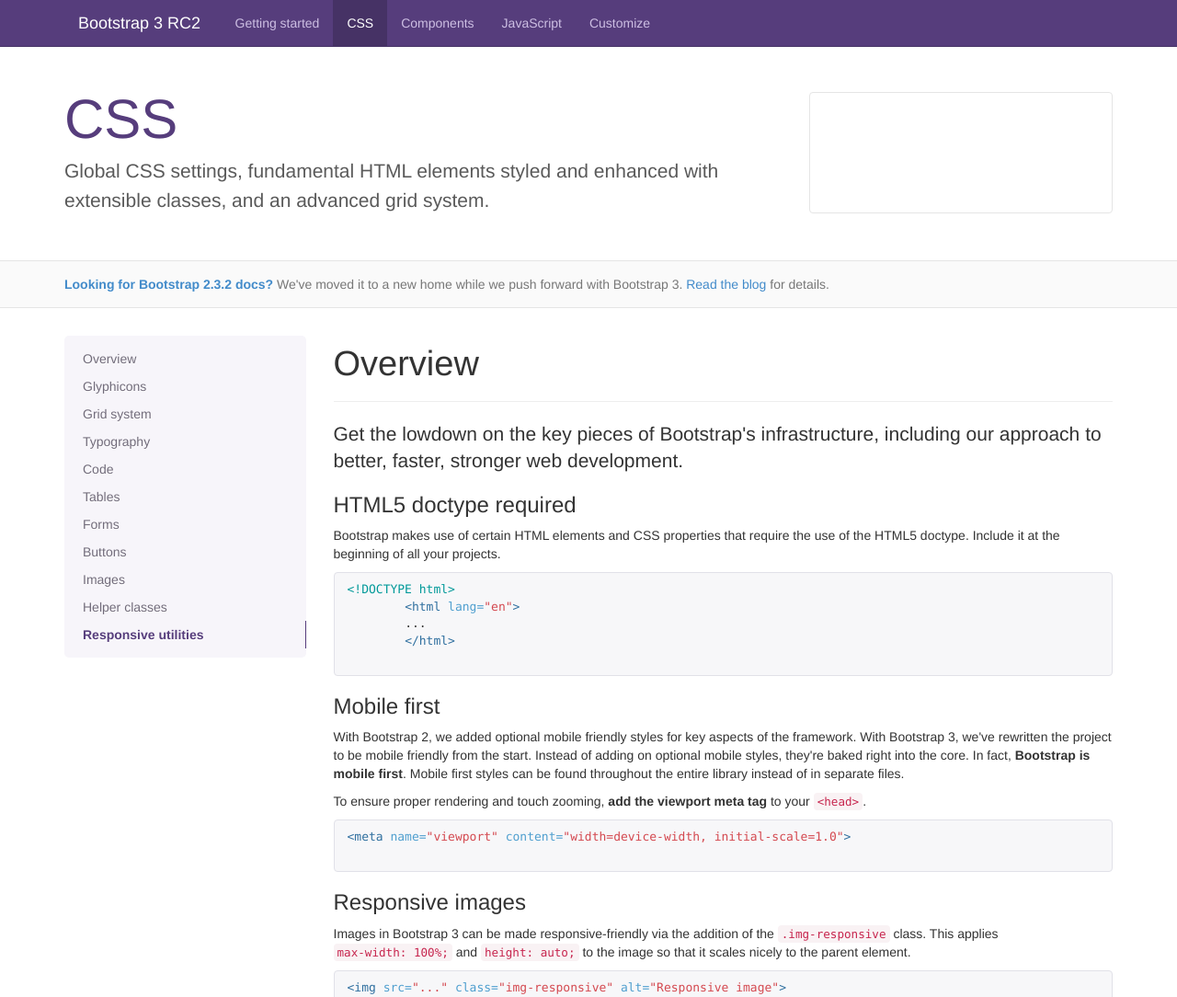
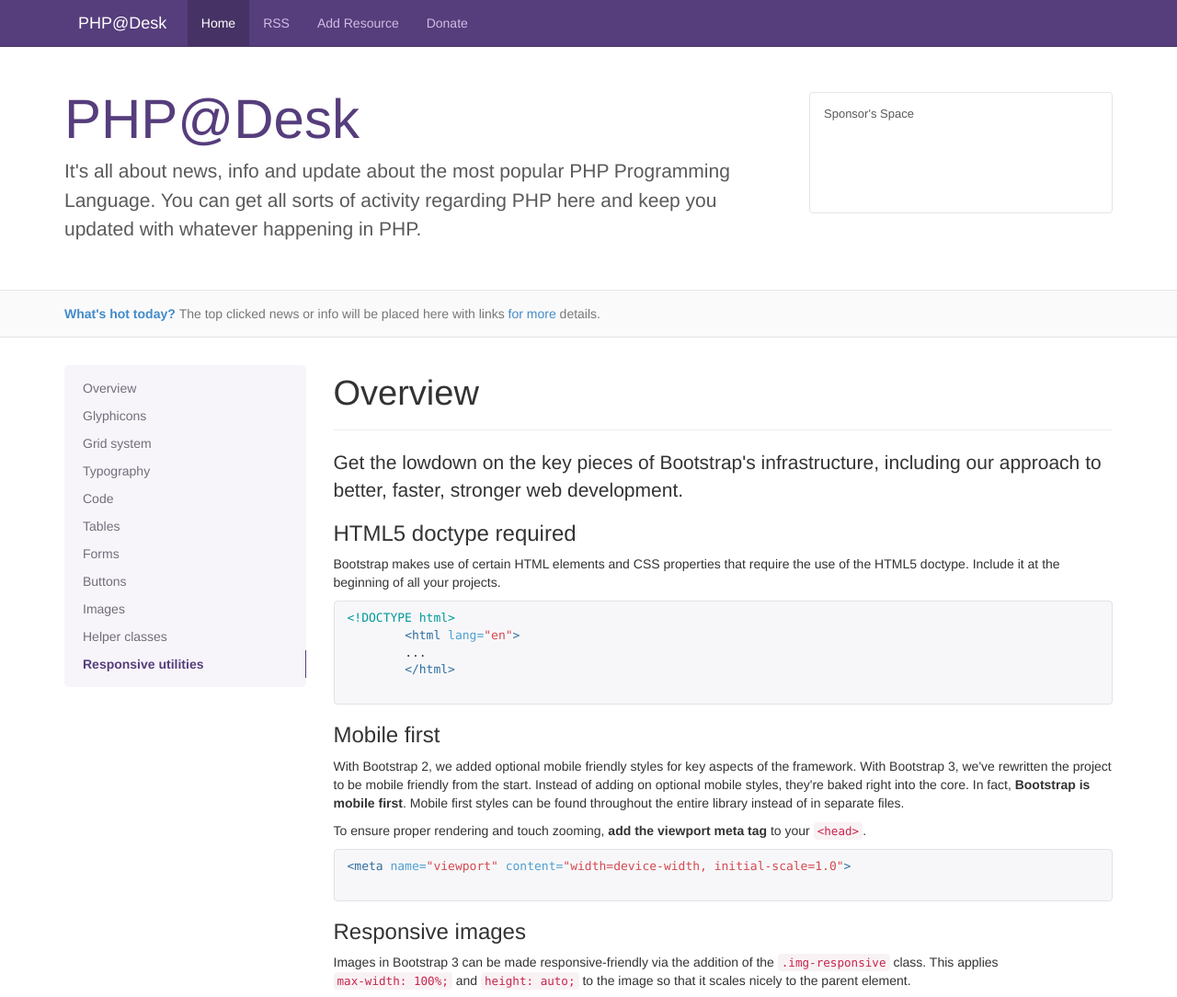
Before and after one commit to shahariaazam/phpdesk, a plain HTML site: page index.html in a window 1280 px wide. Shown: the top 1084 px of the page at 92% size. Drawn offline with Linux system fonts and the light colour scheme.

Commit message:
Few things modified

```diff
--- a/index.html
+++ b/index.html
@@ -9,7 +9,7 @@
 
     <title>
 
-        CSS &middot; Bootstrap
+        PHP Desk - Real time news, info, update about PHP Programming
 
     </title>
 
@@ -32,17 +32,6 @@
     <link rel="apple-touch-icon-precomposed" sizes="72x72" href="assets/ico/apple-touch-icon-72-precomposed.png">
     <link rel="apple-touch-icon-precomposed" href="assets/ico/apple-touch-icon-57-precomposed.png">
     <link rel="shortcut icon" href="assets/ico/favicon.png">
-
-    <script>
-        var _gaq = _gaq || [];
-        _gaq.push(['_setAccount', 'UA-146052-10']);
-        _gaq.push(['_trackPageview']);
-        (function() {
-            var ga = document.createElement('script'); ga.async = true;
-            ga.src = ('https:' == document.location.protocol ? 'https://ssl' : 'http://www') + '.google-analytics.com/ga.js';
-            var s = document.getElementsByTagName('script')[0]; s.parentNode.insertBefore(ga, s);
-        })();
-    </script>
 
     <!-- Place anything custom after this. -->
 </head>
@@ -59,24 +48,21 @@
                 <span class="icon-bar"></span>
                 <span class="icon-bar"></span>
             </button>
-            <a href="" class="navbar-brand">Bootstrap 3 RC2</a>
+            <a href="" class="navbar-brand">PHP@Desk</a>
         </div>
         <nav class="collapse navbar-collapse bs-navbar-collapse" role="navigation">
             <ul class="nav navbar-nav">
-                <li>
-                    <a href="getting-started">Getting started</a>
-                </li>
                 <li class="active">
-                    <a href="css">CSS</a>
+                    <a href="getting-started">Home</a>
                 </li>
                 <li>
-                    <a href="components">Components</a>
+                    <a href="css">RSS</a>
                 </li>
                 <li>
-                    <a href="javascript">JavaScript</a>
+                    <a href="components">Add Resource</a>
                 </li>
                 <li>
-                    <a href="customize">Customize</a>
+                    <a href="javascript">Donate</a>
                 </li>
             </ul>
         </nav>
@@ -87,9 +73,9 @@
 <!-- Docs page layout -->
 <div class="bs-header" id="content">
     <div class="container">
-        <h1>CSS</h1>
-        <p>Global CSS settings, fundamental HTML elements styled and enhanced with extensible classes, and an advanced grid system.</p>
-        <div id="carbonads-container"><div class="carbonad"><div id="azcarbon"></div><script>var z = document.createElement("script"); z.async = true; z.src = "http://engine.carbonads.com/z/32341/azcarbon_2_1_0_HORIZ"; var s = document.getElementsByTagName("script")[0]; s.parentNode.insertBefore(z, s);</script></div></div>
+        <h1>PHP@Desk</h1>
+        <p>It's all about news, info and update about the most popular PHP Programming Language. You can get all sorts of activity regarding PHP here and keep you updated with whatever happening in PHP.</p>
+        <div id="carbonads-container"><div class="carbonad"><div id="azcarbon"></div>Sponsor's Space</div></div>
 
     </div>
 </div>
@@ -98,9 +84,9 @@
 <div class="bs-old-docs">
     <div class="container">
         <strong>
-            <a href="2.3.2/">Looking for Bootstrap 2.3.2 docs?</a>
+            <a href="2.3.2/">What's hot today?</a>
         </strong>
-        We've moved it to a new home while we push forward with Bootstrap 3. <a href="http://blog.getbootstrap.com/">Read the blog</a> for details.
+        The top clicked news or info will be placed here with links <a href="http://#">for more</a> details.
     </div>
 </div>
 
```
